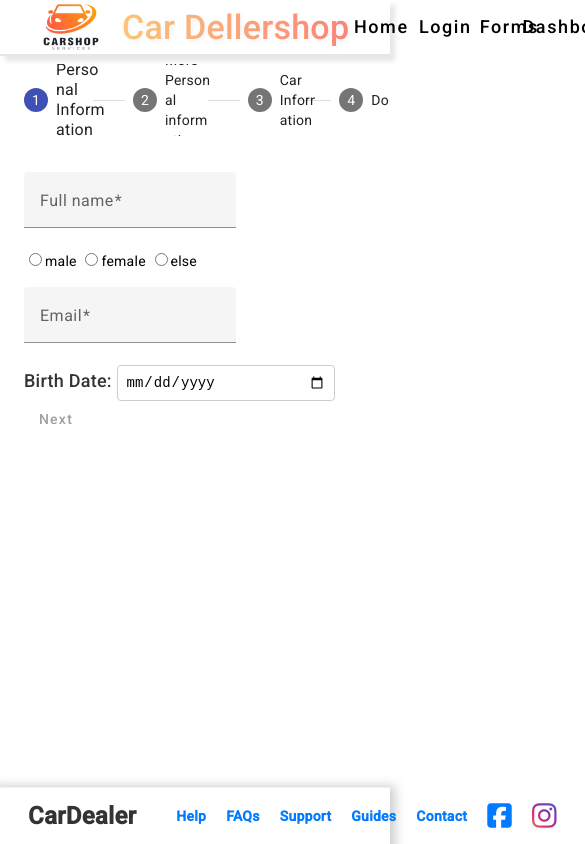
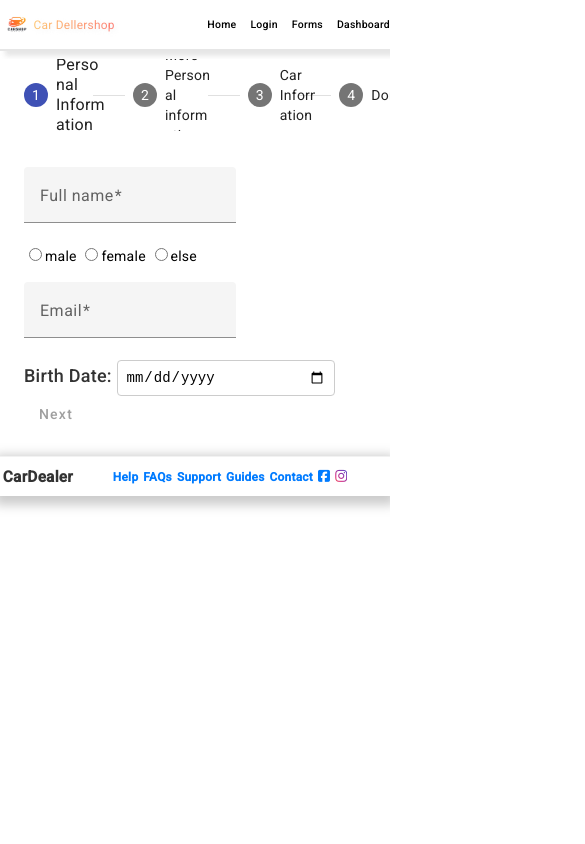
Before and after one commit to ShadowNightCoder/car-dealership, an Angular app: page /forms in a window 390 px wide. Shown: the top 844 px of the page, 585 px wide, since content can reach past the window. Built offline with nearby package versions, Linux system fonts and the light colour scheme.

Commit message:
fixed header and footer to all screen size

```diff
--- a/src/app/app.component.html
+++ b/src/app/app.component.html
@@ -1,12 +1,10 @@
 <div class="container">
-    <header>
-        <app-header></app-header>
-    </header>
+    <app-header></app-header>
     <main>
         <router-outlet></router-outlet>
     </main>
-    <footer>
-        <app-footer></app-footer>
-    </footer>
+
+    <app-footer></app-footer>
+
 
 </div>
--- a/src/app/app.component.scss
+++ b/src/app/app.component.scss
@@ -2,11 +2,14 @@
 .container {
     display: flex;
     flex-direction: column;
-    min-height: 100vh;
+    // min-height: 100vh;
+    height: 100%;
+    width: 100%;
   }
 
 
-main {
-    flex: 1;
-    // background-color: pink;
-  }
+
+// main {
+//     flex: 1;
+//     // background-color: pink;
+//   }
--- a/src/app/app.module.ts
+++ b/src/app/app.module.ts
@@ -34,6 +34,8 @@ import { CompletionStepComponent } from './components/main/form/completion-step/
 import { genericFunction } from './components/functions/genericfunc.service';
 import { HttpClientModule } from '@angular/common/http';
 import { dashboardFunctions } from './components/functions/dashboared.service';
+import { CityMapComponent } from './components/city-map/city-map.component';
+// import { GoogleMapsModule } from '@angular/google-maps';
 
 
 
@@ -50,6 +52,7 @@ import { dashboardFunctions } from './components/functions/dashboared.service';
     MorePersonalInformationStepComponent,
     CarInformationStepComponent,
     CompletionStepComponent,
+    CityMapComponent,
 
   ],
   imports: [
@@ -73,7 +76,8 @@ import { dashboardFunctions } from './components/functions/dashboared.service';
     /////////////
     MatTableModule,
     MatGridListModule,
-    HttpClientModule
+    HttpClientModule,
+    // GoogleMapsModule,
   ],
   providers: [localStroageService, genericFunction, dashboardFunctions],
   bootstrap: [AppComponent]
--- /dev/null
+++ b/src/app/components/city-map/city-map.component.html
@@ -0,0 +1 @@
+<p>city-map works!</p>
--- a/src/app/components/footer/footer.component.html
+++ b/src/app/components/footer/footer.component.html
@@ -1,3 +1,4 @@
+<!-- <footer>
   <div class="footer-container">
     <div class="footer">
       <div class="title">CarDealer</div>
@@ -21,3 +22,21 @@
       </div>
     </div>
   </div>
+</footer> -->
+
+<footer>
+  <div class="title">CarDealer</div>
+  <ul class="nav-links">
+    <li><a href="#">Help</a></li>
+    <li><a href="#">FAQs</a></li>
+    <li><a href="#">Support</a></li>
+    <li><a href="#">Guides</a></li>
+    <li><a href="#">Contact</a></li>
+    <a href="https://facebook.com" class="facebook-link">
+      <i class="fa-brands fa-square-facebook icons"></i>
+    </a>
+    <a href="https://instagram.com" class="instagram-link">
+      <i class="fa-brands fa-instagram icons"></i>
+    </a>
+  </ul>
+</footer>
--- a/src/app/components/footer/footer.component.scss
+++ b/src/app/components/footer/footer.component.scss
@@ -1,112 +1,104 @@
-// .footer-container{
-//   width: 100%;
+// .footer-container {
+//   // width: 100%;
 //   background-color: white;
-//   height: 4em;
 //   border-top: 1px solid rgba(211, 211, 211, 0.3);
 //   box-shadow: 0 4px 10px 5px rgba(128, 128, 128, 0.4);
-//   padding: 0 2em;
 // }
 
 // .footer {
 //   display: flex;
 //   justify-content: space-between;
 //   align-items: center;
+//   padding: 0 2em;
 //   height: 4em;
-//   width: 100%;
-
 // }
 
-
 // .footer .title {
-//     font-size: 24px;
-//     font-weight: bold;
-//     color: #333;
+//   font-size: 24px;
+//   font-weight: bold;
+//   color: #333;
 // }
 
-
 // .footer .nav-links {
-//     height: 100%;
-//     display: flex;
-//     gap: 20px;
-//     justify-content: center;
-//     align-items: center;
+//   display: flex;
+//   gap: 20px;
+//   align-items: center;
 // }
 
+// .footer .nav-links li {
+//   list-style: none;
+// }
 
-// .footer .nav-links li {
-//     display: inline;
+// .footer .nav-links a {
+//   text-decoration: none;
+//   color: #007bff;
+//   font-weight: bold;
 // }
-// .footer .nav-links a {
-//     text-decoration: none;
-//     color: #007bff;
-//     font-weight: bold;
+
+// .footer .social-icons {
+//   display: flex;
+//   gap: 10px;
 // }
-// .footer .social-icons {
-//     display: flex;
-//     gap: 10px;
+
+// .facebook-link {
+//   color: #1877F2;
+//   text-decoration: none;
+// }
+
+// .instagram-link {
+//   background: linear-gradient(45deg, #F58529, #DD2A7B, #8134AF, #515BD4);
+//   -webkit-background-clip: text;
+//   -webkit-text-fill-color: transparent;
+//   text-decoration: none;
+// }
+
+// .instagram-link .fa-instagram {
+//   font-size: 2em;
+// }
+
+// .icons {
+//   font-size: 2em;
 // }
 
 
 
 
-// .facebook-link {
-//     color: #1877F2;
-//     text-decoration: none;
-//   }
-
-//   .instagram-link {
-//     background: linear-gradient(45deg, #F58529, #DD2A7B, #8134AF, #515BD4);
-//     -webkit-background-clip: text;
-//     -webkit-text-fill-color: transparent;
-//     text-decoration: none;
-//   }
-
-//   .instagram-link .fa-instagram {
-//     font-size: 2em;
-//   }
-
-
-//   .icons{
-//     font-size: 2em;
-//   }
-
-
-
-.footer-container {
-  width: 100%;
+footer {
+  height: 3.5em;
   background-color: white;
   border-top: 1px solid rgba(211, 211, 211, 0.3);
   box-shadow: 0 4px 10px 5px rgba(128, 128, 128, 0.4);
-}
-
-.footer {
   display: flex;
   justify-content: space-between;
   align-items: center;
   padding: 0 2em;
-  height: 4em;
 }
 
-.footer .title {
+
+.title {
   font-size: 24px;
   font-weight: bold;
   color: #333;
 }
 
-.footer .nav-links {
+.nav-links {
+  width: 80%;
+  height: 100%;
   display: flex;
   gap: 20px;
   align-items: center;
-}
+  justify-content: center;
 
-.footer .nav-links li {
-  list-style: none;
-}
 
-.footer .nav-links a {
-  text-decoration: none;
-  color: #007bff;
-  font-weight: bold;
+  li {
+    list-style: none;
+  }
+
+  a {
+    text-decoration: none;
+    color: #007bff;
+    font-weight: 600;
+  }
 }
 
 .footer .social-icons {
@@ -126,10 +118,107 @@
   text-decoration: none;
 }
 
-.instagram-link .fa-instagram {
+.icons {
   font-size: 2em;
 }
 
-.icons {
-  font-size: 2em;
+
+/* Media Queries for Responsive Design */
+
+@media (max-width: 600px) {
+  footer {
+    padding: 0 1.5em;
+  }
+
+  .title {
+    font-size: 1.3em;
+  }
+
+  ul.nav-links{
+    padding: 0 !important;
+    margin: 0 !important;
+  }
+
+  .nav-links {
+    width: 90%;
+    gap: 16px;
+  }
+
+  .nav-links a {
+    font-size: 0.9em;
+  }
+
+  .icons {
+    font-size: 1.6em;
+  }
 }
+
+@media (max-width: 500px) {
+  footer {
+    height: 3em;
+    padding: 0 1em;
+  }
+
+  .title {
+    font-size: 1.2em;
+  }
+
+  .nav-links {
+    gap: 8px;
+  }
+
+  .nav-links a {
+    font-size: 0.9em;
+  }
+
+  .icons {
+    font-size: 1.45em;
+  }
+}
+
+
+@media (max-width: 400px) {
+  footer {
+    height: 2.8em;
+    padding: 0 0.2em;
+  }
+
+  .title {
+    font-size: 1.1em;
+  }
+
+  .nav-links {
+    gap: 5px;
+  }
+
+  .nav-links a {
+    font-size: 0.85em;
+  }
+
+  .icons {
+    font-size: 1.15em;
+  }
+}
+
+
+@media (max-width: 330px) {
+  footer {
+    padding: 0 0.1;
+  }
+
+  .title {
+    font-size: 1em;
+  }
+
+  .nav-links {
+    gap: 5px;
+  }
+
+  .nav-links a {
+    font-size: 0.7em;
+  }
+
+  .icons {
+    font-size: 1.2em;
+  }
+}
--- a/src/app/components/header/header.component.html
+++ b/src/app/components/header/header.component.html
@@ -1,4 +1,4 @@
-<mat-toolbar color="primary">
+<!-- <mat-toolbar color="primary">
   <div id="logo-container">
     <img src="./../../../assets/img/icon/caricon-removebg-preview.png" alt="Logo" class="size">
     <div class="special-text">
@@ -12,4 +12,24 @@
     <a mat-button routerLink="/dashboard">Dashboard</a>
     <a mat-button *ngIf="loggedUser" (click)="logout()">logout</a>
   </nav>
-</mat-toolbar>
+</mat-toolbar> -->
+
+
+<header>
+
+     <div id="logo-container">
+      <img src="./../../../assets/img/icon/caricon-removebg-preview.png" alt="Logo" class="size">
+      <div class="special-text">
+        Car Dellershop
+      </div>
+    </div>
+    <nav>
+      <a routerLink="/home">Home</a>
+      <a routerLink="/login">Login</a>
+      <a routerLink="/forms">Forms</a>
+      <a routerLink="/dashboard">Dashboard</a>
+      <a *ngIf="loggedUser" (click)="logout()">logout</a>
+    </nav>
+
+
+</header>
--- a/src/app/components/header/header.component.scss
+++ b/src/app/components/header/header.component.scss
@@ -1,4 +1,7 @@
-mat-toolbar {
+
+
+header {
+  height: 5em;
   padding: 0 3em 0 1em;
   display: flex;
   justify-content: space-between;
@@ -6,42 +9,22 @@ mat-toolbar {
   border-bottom: 2px solid rgba(128, 128, 128, 0.2);
   box-shadow: 5px 5px 5px rgba(128, 128, 128, 0.2);
 
-  &.mat-primary {
-    background-color: white !important;
-    color: black !important;
-  }
 }
 
 #logo-container {
+  height: 100%;
   display: flex;
   flex-direction: row;
+  align-items: center;
 }
 
-
 .size {
-  height: 3em;
-  font-size: 1.7em
-}
-
-.spacer {
-  flex: 1 1 auto;
-}
-
-nav {
-  width: 30%;
-  height: 100%;
-  display: flex;
-  align-items: center;
-  justify-content: space-between;
-
-  a {
-    color: black;
-    text-decoration: none;
-    font-size: 0.9em;
-  }
+  height: 4em;
+  font-size: 1.8em
 }
 
 .special-text {
+  height: 100%;
   display: flex;
   align-items: center;
   color: #fff;
@@ -51,3 +34,158 @@ nav {
   font-size: 1.7em;
   text-shadow: 2px 2px 5px rgba(199, 199, 199, 0.2);
 }
+
+nav {
+  width: fit-content;
+  height: 100%;
+  display: flex;
+  align-items: center;
+  justify-content: space-between;
+  gap: 1em;
+
+  a {
+    color: black;
+    text-decoration: none;
+    font-size: 1.5em;
+    transition: color 0.3s;
+    font-weight: 500;
+    cursor: pointer;
+    -webkit-tap-highlight-color: transparent;
+  }
+
+  a:hover {
+    color: #1e74d0;
+  }
+}
+
+
+
+// /* Media Queries for Responsive Design */
+@media (max-width: 800px) {
+  .mdc-button {
+    min-width: 0 !important;
+  }
+
+  header {
+    padding: 0 2.2em 0 0.7em;
+  }
+
+  .size {
+    height: 3em;
+    font-size: 1.5em;
+  }
+
+  .special-text {
+    font-size: 1.8em;
+  }
+
+  nav a {
+    font-size: 1.25em;
+  }
+}
+
+
+@media (max-width: 700px) {
+  header {
+    height: 3.5em;
+    padding: 0 1.5em 0 0.4em;
+  }
+
+  .size {
+    height: 2.6em;
+    font-size: 1.4em;
+  }
+
+  .special-text {
+    font-size: 1.55em;
+  }
+
+  nav a {
+    font-size: 1.12em;
+  }
+}
+
+
+@media (max-width: 570px) {
+  header {
+    padding: 0 0.6em 0 0.2em;
+  }
+
+  .size {
+    height: 2.4em;
+    font-size: 1.3em;
+  }
+
+  .special-text {
+    font-size: 1.4em;
+  }
+
+  nav a {
+    font-size: 0.95em;
+  }
+}
+
+
+@media (max-width: 500px) {
+  header {
+    padding: 0 0.2em 0 0.1em;
+  }
+
+  .size {
+    height: 2em;
+    font-size: 1.2em;
+  }
+
+  .special-text {
+    font-size: 1em;
+  }
+
+  nav a {
+    font-size: 0.9em;
+  }
+}
+
+@media (max-width: 420px) {
+  header {
+    padding: 0;
+  }
+
+  .special-text {
+    font-size: 0.85em;
+  }
+
+  nav a {
+    font-size: 0.75em;
+  }
+}
+
+
+
+@media (max-width: 365px) {
+  .size {
+    font-size: 1.1em;
+  }
+
+  .special-text {
+    font-size: 0.75em;
+  }
+
+  nav a {
+    font-size: 0.65em;
+  }
+}
+
+//for galaxy fold specialy
+@media (max-width: 320px) {
+  .size {
+    font-size: 0.7em;
+  }
+
+  .special-text {
+    font-size: 0.6em;
+  }
+
+  nav a {
+    font-size: 0.4em;
+  }
+}
```
Also changed, not shown: src/app/components/city-map/city-map.component.ts (added, +10 -0 lines), src/app/components/city-map/city-map.component.scss (added), 1 other file (tests, documents, lock files or other folders). Lines whose indentation alone changed are shown as unchanged.
